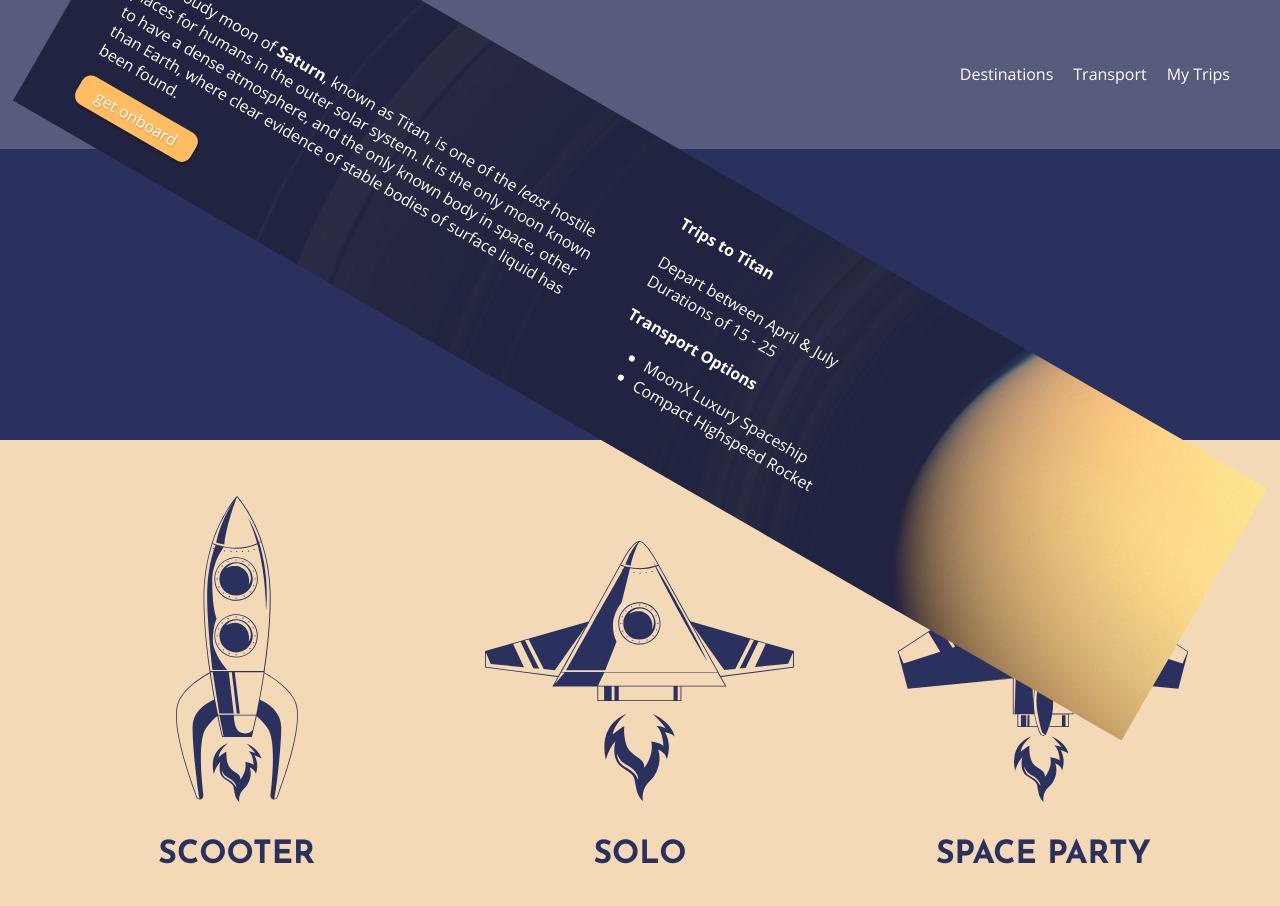
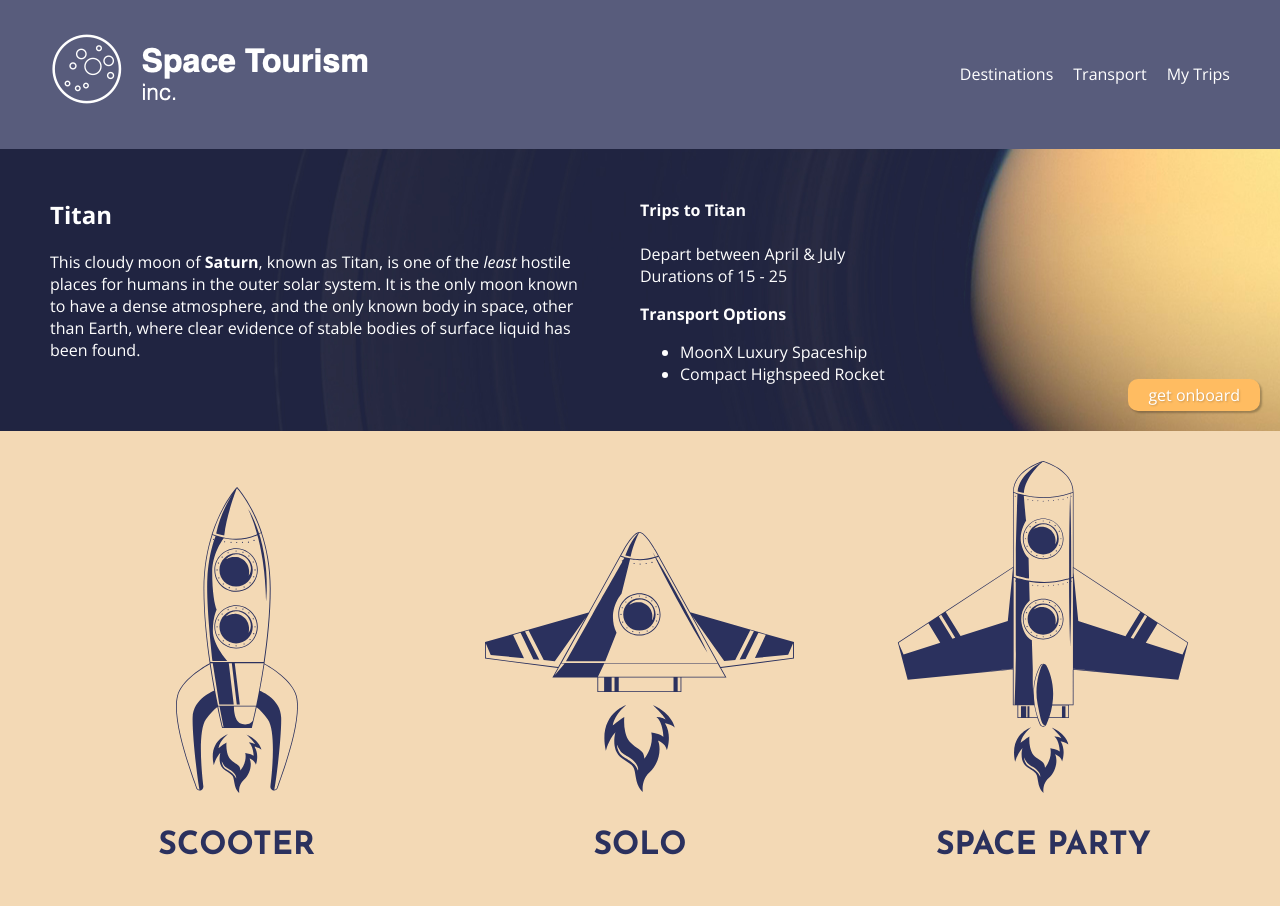
Before and after one commit to chris-ann/Intro-to-Code, a plain HTML site: page index.html in a window 1280 px wide. Shown: the top 906 px of the page. Drawn offline with nearby package versions, Linux system fonts and the light colour scheme.

Commit message:
practice with the position property

```diff
--- a/css/style.css
+++ b/css/style.css
@@ -35,6 +35,12 @@ body {
 
 header {
     background: #585C7C;
+    position: fixed;
+    z-index: 9;
+    width: 100%;
+}
+main {
+    padding-top: 148px;
 }
 
 .pg-padding {
@@ -49,10 +55,13 @@ header {
     display: grid;
     grid-template-columns: 3fr 2fr 1fr;
     grid-gap: 50px;
-    transform: rotate(30deg)
+    /* transform: rotate(30deg) */
+    position: relative;
 }
+
 .scooter {
-    transition: 1s}
+    transition: 1s
+}
 
 .scooter:hover {
     transform: rotate(30deg)
@@ -149,12 +158,15 @@ h3 {
     border-radius: 10px;
     display: inline-block;
     transition: .5s;
-    text-shadow: 1px 1px 2px rgba(0,0,0,.2);
+    text-shadow: 1px 1px 2px rgba(0, 0, 0, .2);
 }
 
 .button-gold {
     background: var(--gold);
     box-shadow: 2px 2px 2px rgba(0, 0, 0, 0.25);
+    position: absolute;
+    bottom: 20px;
+    right: 20px;
 }
 
 .button-gold:hover {
```
